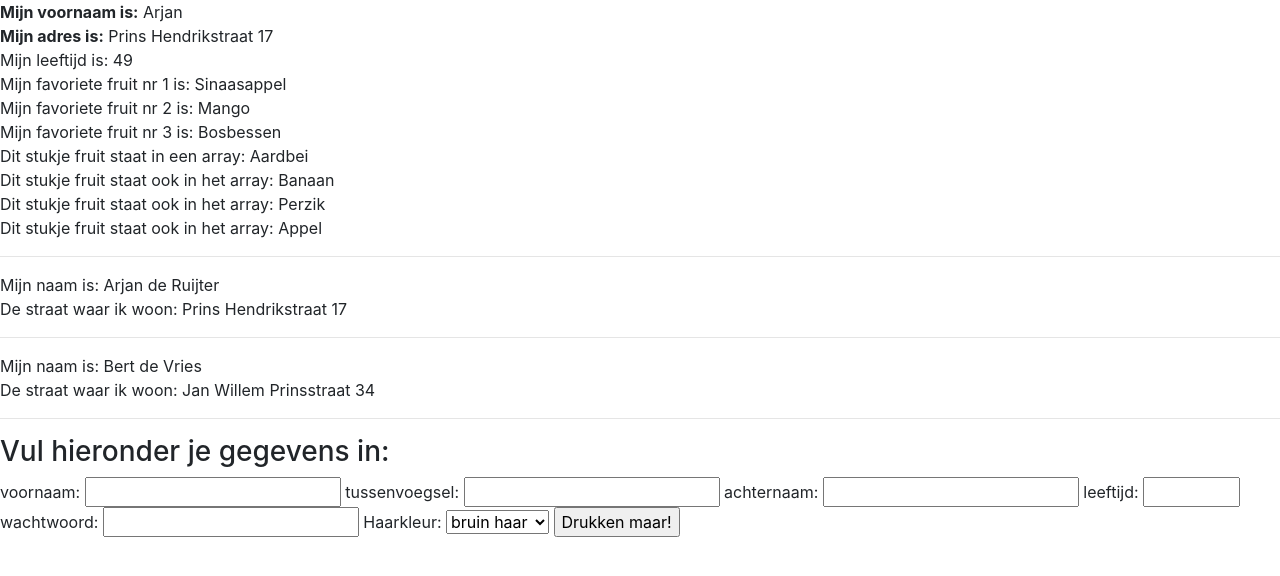
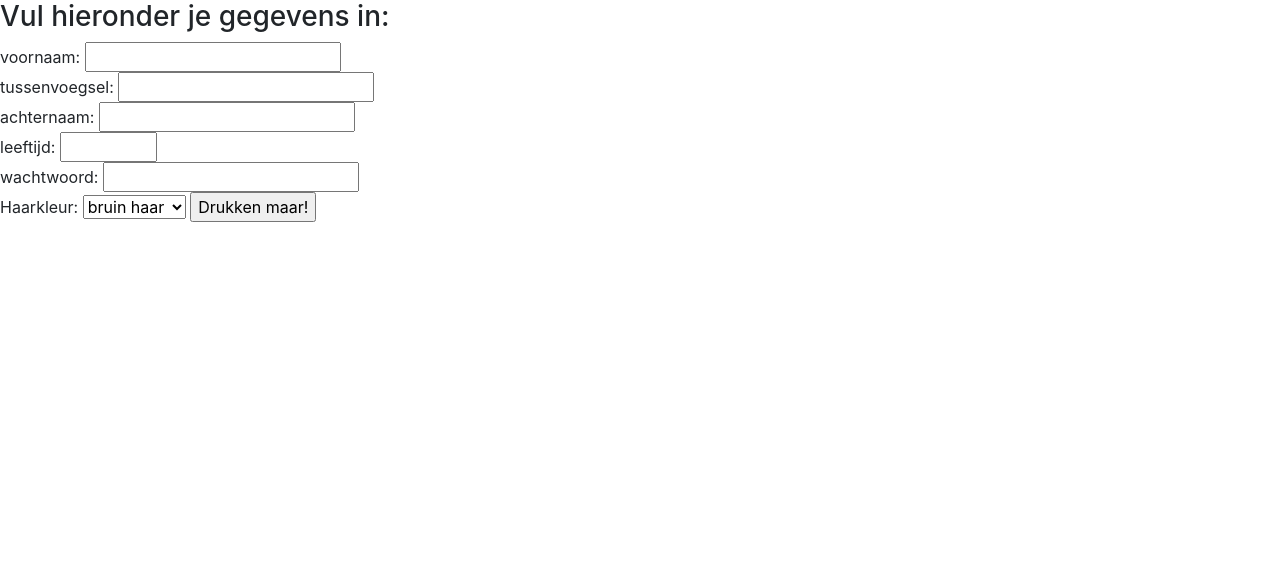
Before and after one commit to rra-am1b-2017/CRUD, a PHP site: page / in a window 1280 px wide. Shown: the top 576 px of the page. Run offline with PHP 8.4, Linux system fonts and the light colour scheme; some libraries are stand-ins or nearby versions.

Commit message:
Schone code

```diff
--- a/index.php
+++ b/index.php
@@ -13,82 +13,79 @@
 
     <?php
 
-      $voornaam = "Arjan";
-      $adres = "Prins Hendrikstraat 17";
-      $leeftijd = 49;
-      $fruit0 = "Sinaasappel";
-      $fruit1 = "Mango";
-      $fruit2 = "Bosbessen";
+      // $voornaam = "Arjan";
+      // $adres = "Prins Hendrikstraat 17";
+      // $leeftijd = 49;
+      // $fruit0 = "Sinaasappel";
+      // $fruit1 = "Mango";
+      // $fruit2 = "Bosbessen";
 
-      $fruit = array("Aardbei", "Banaan", "Perzik", "Appel");
+      // $fruit = array("Aardbei", "Banaan", "Perzik", "Appel");
 
-      echo "<b>Mijn voornaam is:</b> " . $voornaam . "<br>";
-      echo "<b>Mijn adres is:</b> " . $adres . "<br>";
-      echo "Mijn leeftijd is: " . $leeftijd . "<br>";
-      echo "Mijn favoriete fruit nr 1 is: " . $fruit0 . "<br>";
-      echo "Mijn favoriete fruit nr 2 is: " . $fruit1 . "<br>";
-      echo "Mijn favoriete fruit nr 3 is: " . $fruit2 . "<br>";
-      echo "Dit stukje fruit staat in een array: " . $fruit[0]. "<br>";
-      echo "Dit stukje fruit staat ook in het array: " . $fruit[1]. "<br>";
-      echo "Dit stukje fruit staat ook in het array: " . $fruit[2]. "<br>";
-      echo "Dit stukje fruit staat ook in het array: " . $fruit[3]. "<br>";
+      // echo "<b>Mijn voornaam is:</b> " . $voornaam . "<br>";
+      // echo "<b>Mijn adres is:</b> " . $adres . "<br>";
+      // echo "Mijn leeftijd is: " . $leeftijd . "<br>";
+      // echo "Mijn favoriete fruit nr 1 is: " . $fruit0 . "<br>";
+      // echo "Mijn favoriete fruit nr 2 is: " . $fruit1 . "<br>";
+      // echo "Mijn favoriete fruit nr 3 is: " . $fruit2 . "<br>";
+      // echo "Dit stukje fruit staat in een array: " . $fruit[0]. "<br>";
+      // echo "Dit stukje fruit staat ook in het array: " . $fruit[1]. "<br>";
+      // echo "Dit stukje fruit staat ook in het array: " . $fruit[2]. "<br>";
+      // echo "Dit stukje fruit staat ook in het array: " . $fruit[3]. "<br>";
 
-      echo "<hr>";
+      // echo "<hr>";
 
-      /*  Opdracht: Zet de volgende gegevens in een array:
-        voornaam, tussenvoegsel, achternaam, straatnaam, postcode, woonplaats, leeftijd, schoenmaat, haarkleur.
-        Echo deze gegevens in  een goed lopende zin naar het scherm.
-      */
+      // /*  Opdracht: Zet de volgende gegevens in een array:
+      //   voornaam, tussenvoegsel, achternaam, straatnaam, postcode, woonplaats, leeftijd, schoenmaat, haarkleur.
+      //   Echo deze gegevens in  een goed lopende zin naar het scherm.
+      // */
 
-      // Dit is de eerste comment methode. Hij geldt voor een regel
+      // // Dit is de eerste comment methode. Hij geldt voor een regel
 
-      /*
-         De tweede comment methode
-         commentarieerd meerdere regels uit.
-      */
+      // /*
+      //    De tweede comment methode
+      //    commentarieerd meerdere regels uit.
+      // */
 
-      # Dit is de derde methode om uit te commentarieren
+      // # Dit is de derde methode om uit te commentarieren
 
-      // Dit is een indexed array
-      $user = array("Arjan", "de", "Ruijter", "Prins Hendrikstraat", "17", "1901 CB", "Castricum", 49, 45, "grijs");
+      // // Dit is een indexed array
+      // $user = array("Arjan", "de", "Ruijter", "Prins Hendrikstraat", "17", "1901 CB", "Castricum", 49, 45, "grijs");
 
-      // Dit is een associatief array
-      $user1 = array("voornaam"      => "Bert",
-                    "tussenvoegsel" => "de",
-                    "achternaam"    => "Vries",
-                    "straatnaam"    => "Jan Willem Prinsstraat",
-                    "huisnummer"    => "34",
-                    "postcode"      => "1051 XM",
-                    "woonplaats"    => "Heiloo",
-                    "leeftijd"      => 84,
-                    "schoenmaat"    => 35,
-                    "haarkleur"     => "grijs");
+      // // Dit is een associatief array
+      // $user1 = array("voornaam"      => "Bert",
+      //               "tussenvoegsel" => "de",
+      //               "achternaam"    => "Vries",
+      //               "straatnaam"    => "Jan Willem Prinsstraat",
+      //               "huisnummer"    => "34",
+      //               "postcode"      => "1051 XM",
+      //               "woonplaats"    => "Heiloo",
+      //               "leeftijd"      => 84,
+      //               "schoenmaat"    => 35,
+      //               "haarkleur"     => "grijs");
 
-      // var_dump($user1);
+      // // var_dump($user1);
 
-      echo "Mijn naam is: " . $user[0] . " " . $user[1] . " " . $user[2] . "<br>";
-      echo "De straat waar ik woon: " . $user[3] . " " . $user[4] ."<br>";
+      // echo "Mijn naam is: " . $user[0] . " " . $user[1] . " " . $user[2] . "<br>";
+      // echo "De straat waar ik woon: " . $user[3] . " " . $user[4] ."<br>";
 
-      echo "<hr>";
-      echo "Mijn naam is: " . $user1["voornaam"] . " " . $user1["tussenvoegsel"] . " " . $user1["achternaam"] . "<br>";
-      echo "De straat waar ik woon: " . $user1["straatnaam"] . " " . $user1["huisnummer"] ."<br>";
+      // echo "<hr>";
+      // echo "Mijn naam is: " . $user1["voornaam"] . " " . $user1["tussenvoegsel"] . " " . $user1["achternaam"] . "<br>";
+      // echo "De straat waar ik woon: " . $user1["straatnaam"] . " " . $user1["huisnummer"] ."<br>";
     ?>
 
-
-
-    <hr>
     <h3>Vul hieronder je gegevens in:</h3>
     <form method="post" action="./data.php">
-      voornaam: <input type="text" name="voornaam">
-      tussenvoegsel: <input type="text" name="tussenvoegsel">
-      achternaam: <input type="text" name="achternaam">
-      leeftijd: <input type="number" name="leeftijd" min="18" max="123">
-      wachtwoord: <input type="password" name="wachtwoord">
-      Haarkleur: <select name="haarkleur">
+      voornaam: <input type="text" name="voornaam"><br>
+      tussenvoegsel: <input type="text" name="tussenvoegsel"><br>
+      achternaam: <input type="text" name="achternaam"><br>
+      leeftijd: <input type="number" name="leeftijd" min="18" max="123"><br>
+      wachtwoord: <input type="password" name="wachtwoord"><br>
+      Haarkleur: <select name="haarkleur"><br>
                     <option value="bruin">bruin haar</option>
                     <option value="blond">blond haar</option>
                  </select>
-      <input type="submit" value="Drukken maar!">
+      <input type="submit" value="Drukken maar!"><br>
     </form>
 
 
```
Also changed, not shown: data.php (+14 -9 lines).
